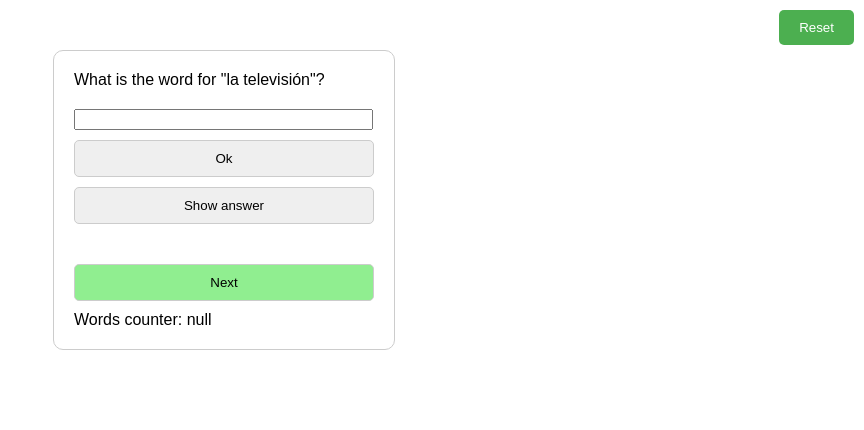
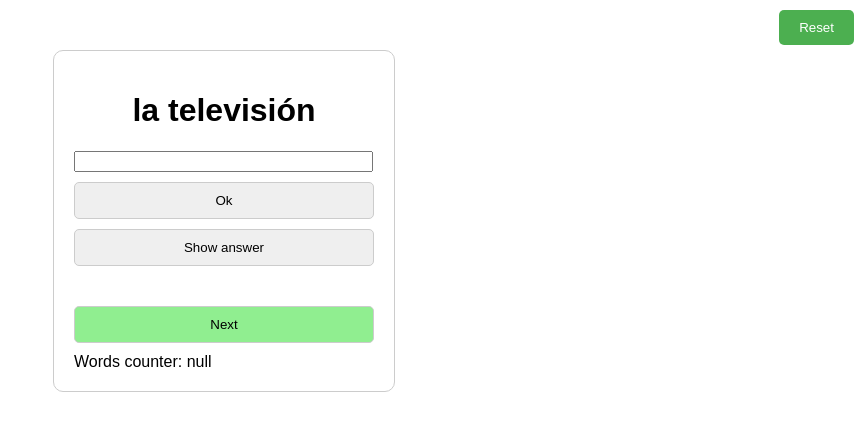
Before and after one commit to Alexander778/spanishquiz, a website: page index.html in a window 1280 px wide. Shown: the whole page, without its empty margins (416-1280 px from the left). Drawn offline with Linux system fonts and the light colour scheme.

Commit message:
Cosmetic changes

```diff
--- a/index.html
+++ b/index.html
@@ -23,7 +23,8 @@
         }
 
         .question {
-            margin-bottom: 20px;
+            display: flex;
+            justify-content: center;
         }
 
         .answers button {
@@ -56,7 +57,7 @@
 
 <body>
     <div class="container">
-        <div class="question"></div>
+        <h1><div class="question"></div></h1>
         <div class="answers"></div>
         <div class="counter"></div>
     </div>
--- a/index.js
+++ b/index.js
@@ -24,9 +24,9 @@ function startQuiz() {
     ? questionWord.word
     : questionWord.translation;
 
-  questionElement.textContent = `What is the word for "${
+  questionElement.textContent = `${
     isTranslationInTheQuestion ? questionWord.translation : questionWord.word
-  }"?`;
+  }`;
   answersElement.innerHTML = "";
 
   if (manualQuiz) {
```
